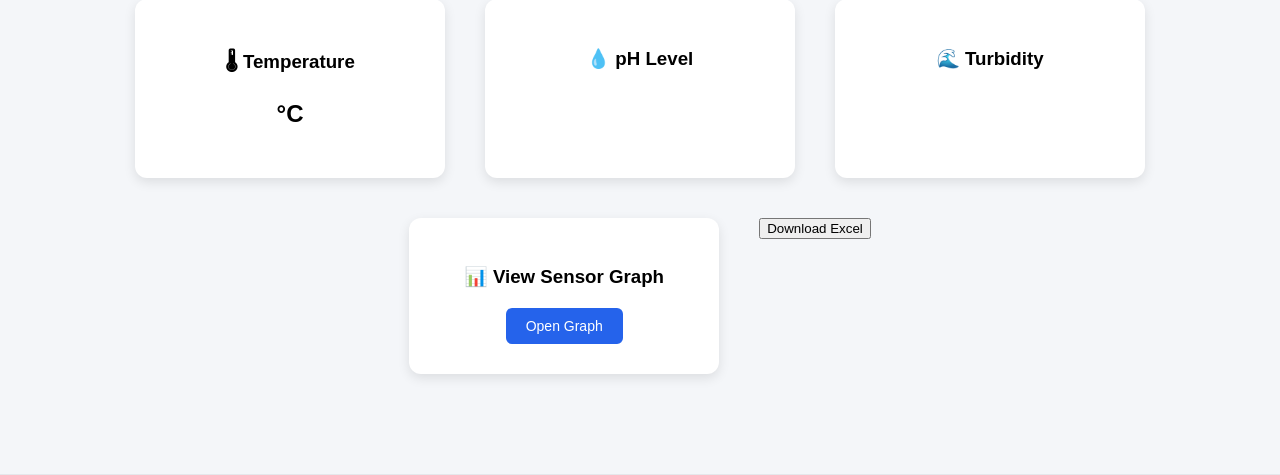
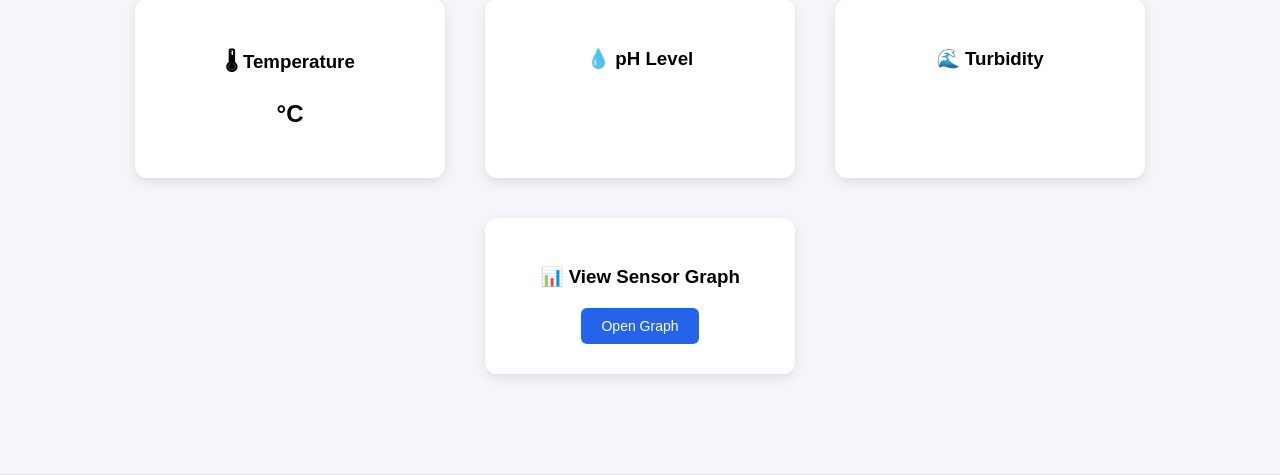
Before and after one commit to Krishnendhu-jills/iot-mqtt-django-dashboard, a Django app: page / in a window 1280 px wide. Shown: the part 182-657 px from the top of the page. Run offline with Django 5.2, Linux system fonts and the light colour scheme; data that the repository does not hold is empty.

Commit message:
Modified the home page.

```diff
--- a/dashboard/templates/home.html
+++ b/dashboard/templates/home.html
@@ -117,9 +117,6 @@
                 </a>
             </div>
             {% endif %}
-                <a href="{% url 'download_excel' %}">
-                <button>Download Excel</button>
-                </a>
 
         </div>
     </div>
```
